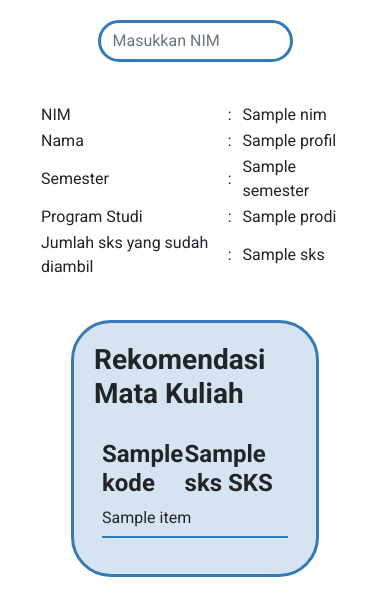
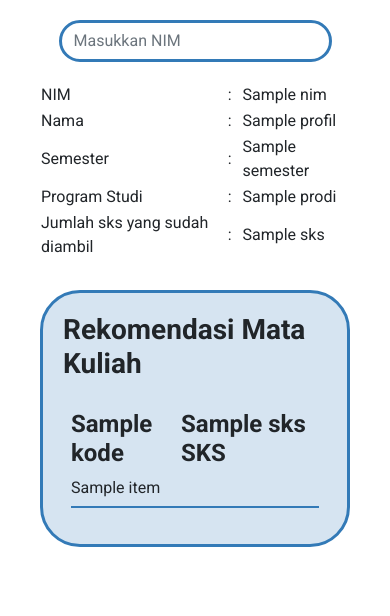
Before and after one commit to gilliantuerah/RECOMMENDED-SYSTEM-WEB, a Flask app: template website/templates/page.html in a window 390 px wide; the page is wider, and only the part inside the window is pictured. Shown: the part 56-672 px from the top of that part. Run offline with Flask 2, Linux system fonts and the light colour scheme; the template is opened without the code that fills it: most values are stand-ins (such as "Sample title", 1, 10 or a date in 2020).

Commit message:
add mobile view

```diff
--- a/requirements.txt
+++ b/requirements.txt
@@ -20,6 +20,7 @@ Pillow==9.0.0
 pyparsing==3.0.7
 python-dateutil==2.8.2
 pytz==2021.3
+pywin32==227
 six==1.16.0
 tqdm==4.61.0
 Werkzeug==2.1.2
--- a/website/templates/page.html
+++ b/website/templates/page.html
@@ -58,6 +58,18 @@
             .item-title {
                 display: flex;
                 justify-content: space-between;
+            }
+            @media only screen and (max-width: 600px) {
+                .form-control {
+                    width: 70%;
+                }
+                .result-recommendation {
+                    width: 100%;
+                    margin: 30px auto;
+                }
+                .result {
+                    margin: 10px 40px;
+                }
             }
         </style>
     </head>
```
